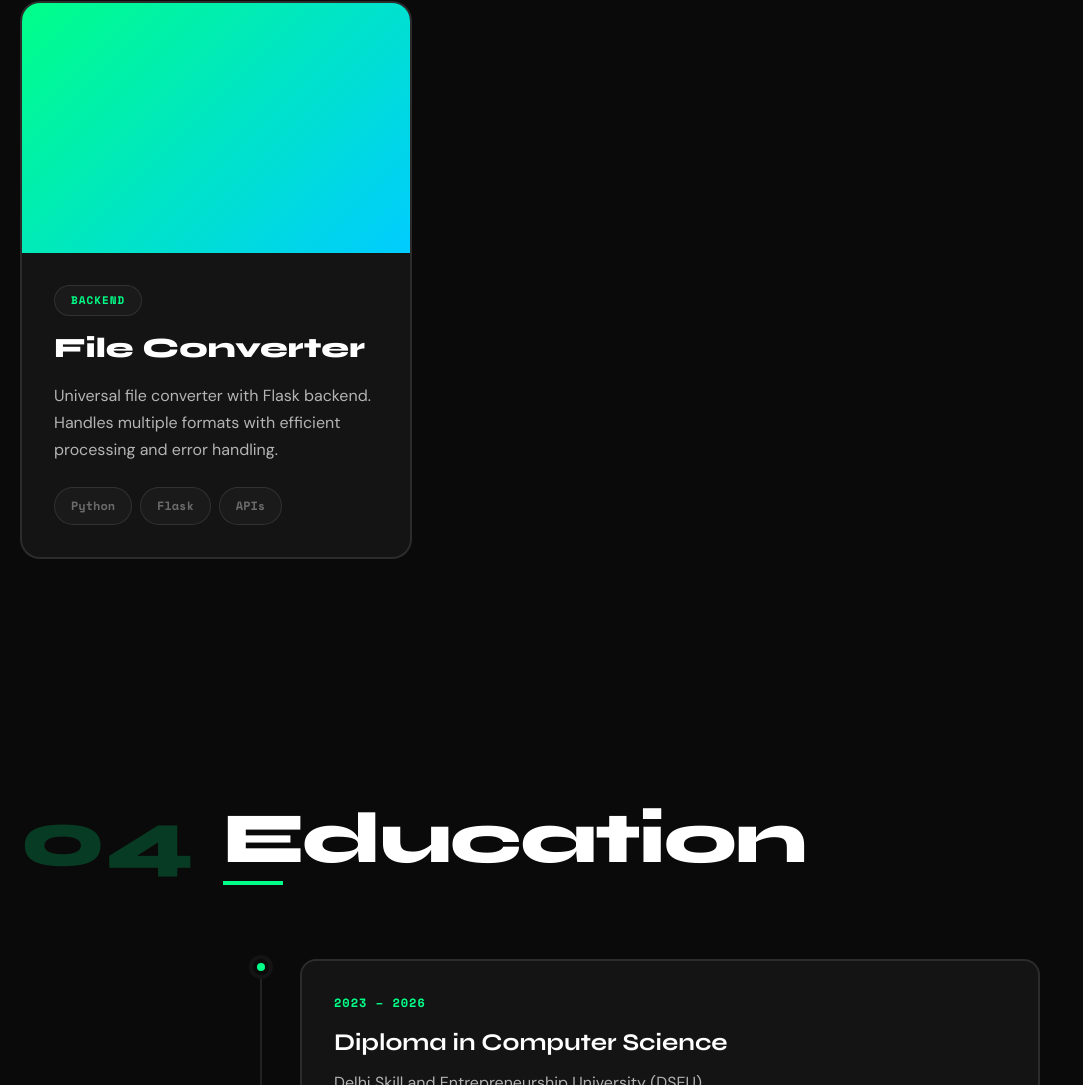
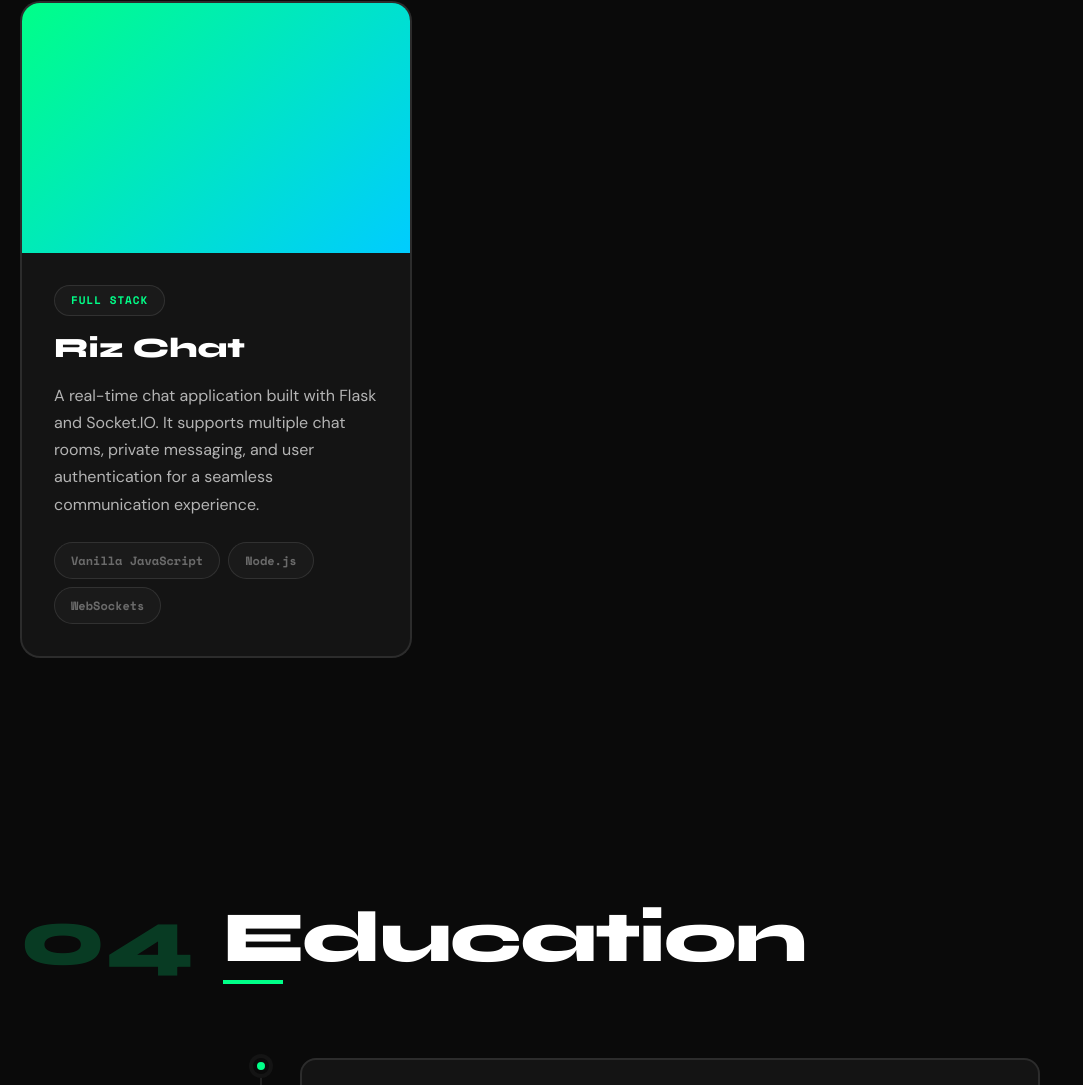
Before and after one commit to Adityaa-Mishra/Portfolio, a plain HTML site: page index.html in a window 1280 px wide. Shown: the part 4294-5379 px from the top of the page, without its empty margins (0-1083 px from the left). Drawn offline with nearby package versions, Linux system fonts and the light colour scheme.

Commit message:
Updated Projects

```diff
--- a/index.html
+++ b/index.html
@@ -436,22 +436,22 @@
         <article class="project-card" data-aos="fade-up" data-aos-delay="100">
           <div class="project-image">
             <div class="project-overlay">
-              <a href="https://neww-3-xv91.onrender.com/" target="_blank" rel="noopener" class="project-link">
+              <a href="https://rizchat.netlify.app/" target="_blank" rel="noopener" class="project-link">
                 <i class="fas fa-external-link-alt"></i>
               </a>
             </div>
           </div>
           <div class="project-content">
-            <div class="project-tag">Backend</div>
-            <h3 class="project-title">File Converter</h3>
+            <div class="project-tag">Full Stack</div>
+            <h3 class="project-title">Riz Chat</h3>
             <p class="project-description">
-              Universal file converter with Flask backend. Handles multiple formats
-              with efficient processing and error handling.
+              A real-time chat application built with Flask and Socket.IO. It supports multiple chat rooms,
+              private messaging, and user authentication for a seamless communication experience.
             </p>
             <div class="project-tech">
-              <span>Python</span>
-              <span>Flask</span>
-              <span>APIs</span>
+              <span>Vanilla JavaScript</span>
+              <span>Node.js</span>
+              <span>WebSockets</span>
             </div>
           </div>
         </article>
```
